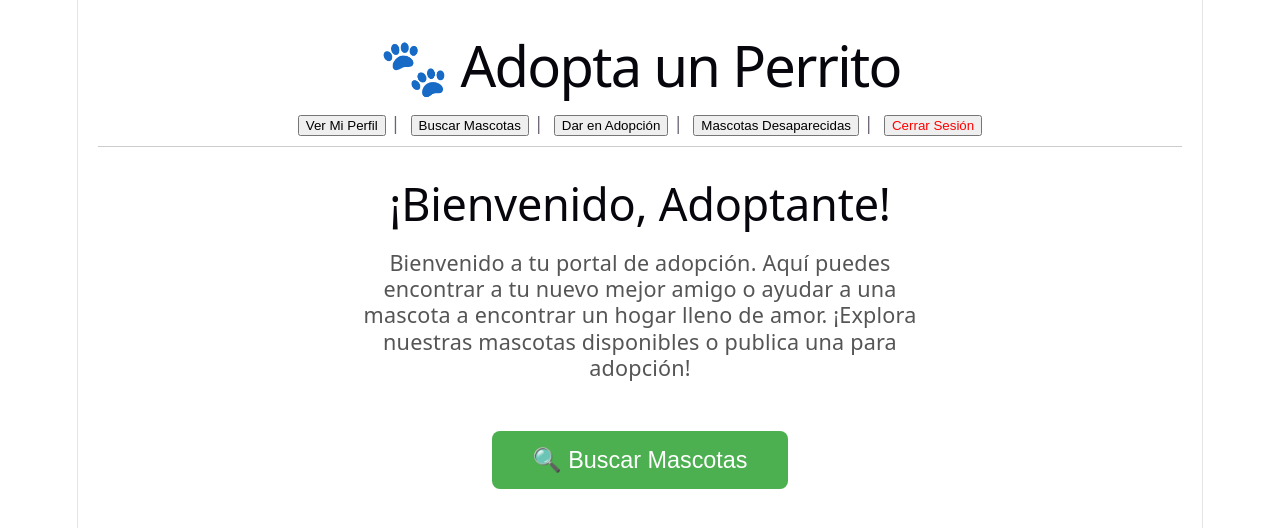
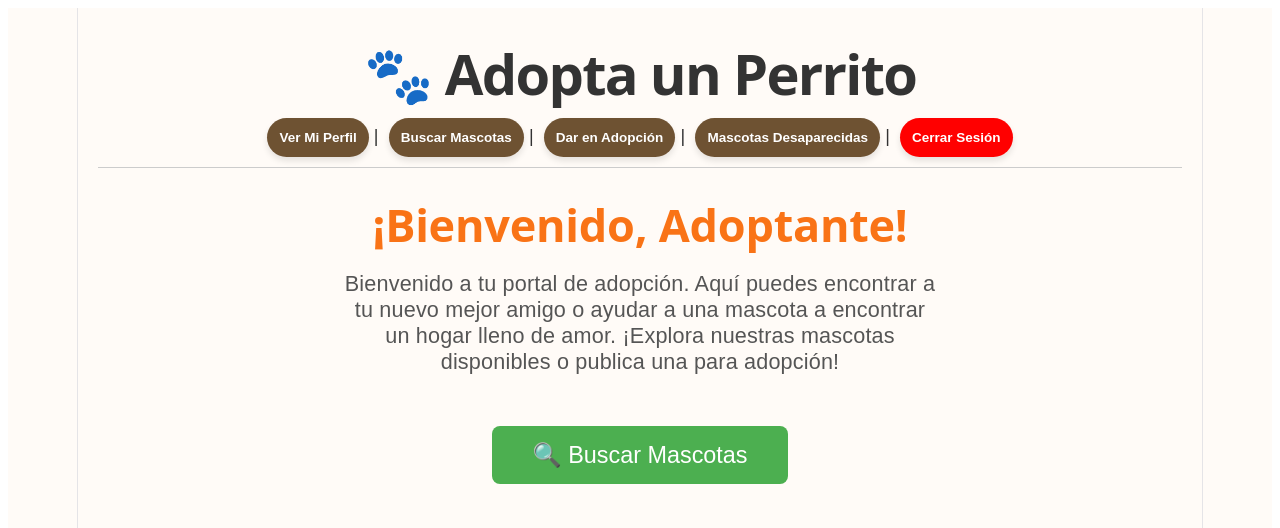
Before and after one commit to ids-fciencias-7009-2026-2/lambda-adopta-perrito-frontend, a React (Vite) app: page /home in a window 1280 px wide. Shown: the top 528 px of the page. Built offline with nearby package versions, Linux system fonts and the light colour scheme; sample sign-in values are in the browser's storage; the HTML template or start-up script is replaced by a standard one.

Commit message:
correcciones estéticas

```diff
--- a/src/App.css
+++ b/src/App.css
@@ -1,3 +1,6 @@
+
+
+
 .counter {
   font-size: 16px;
   padding: 5px 10px;
--- a/src/components/AgregarAnimal.jsx
+++ b/src/components/AgregarAnimal.jsx
@@ -90,16 +90,16 @@ const AgregarAnimal = () => {
             <header style={{ borderBottom: '1px solid #ccc', paddingBottom: '10px' }}>
                 <h1>🐾 Adopta un Perrito</h1>
                 <nav>
-                    <button onClick={() => navigate('/home')}>Home</button> |
-                    <button onClick={() => navigate('/perfil')} style={{ marginLeft: '10px' }}>Ver Mi Perfil</button> |
-                    <button onClick={() => navigate('/buscar')} style={{ marginLeft: '10px' }}>Buscar Mascotas</button> |
-                    <button onClick={handleLogout} style={{ marginLeft: '10px', color: 'red' }}>
+                    <button className="btn-principal" onClick={() => navigate('/home')}>Home</button> |
+                    <button className="btn-principal" onClick={() => navigate('/perfil')} style={{ marginLeft: '10px' }}>Ver Mi Perfil</button> |
+                    <button className="btn-principal" onClick={() => navigate('/buscar')} style={{ marginLeft: '10px' }}>Buscar Mascotas</button> |
+                    <button className="btn-principal btn-logout" onClick={handleLogout} style={{ marginLeft: '10px' }}>
                         Cerrar Sesión
                     </button>
                 </nav>
             </header>
 
-            {/* AQUÍ COMIENZA TU FORMULARIO ORIGINAL */}
+
             <div style={{ padding: '20px', maxWidth: '500px', margin: 'auto' }}>
                 <h2 style={{ marginTop: '20px' }}>Agregar Nueva Mascota</h2>
                 {error && <p style={{ color: 'red' }}>{error}</p>}
--- a/src/components/BuscarMascotas.jsx
+++ b/src/components/BuscarMascotas.jsx
@@ -149,10 +149,10 @@ const BuscarMascotas = () => {
             <header style={{ borderBottom: '1px solid #ccc', paddingBottom: '10px' }}>
                 <h1>🐾 Adopta un Perrito</h1>
                 <nav>
-                    <button onClick={() => navigate('/home')}>Home</button> |
-                    <button onClick={() => navigate('/perfil')} style={{ marginLeft: '10px' }}>Ver Mi Perfil</button> |
-                    <button onClick={() => navigate('/agregar-animal')} style={{ marginLeft: '10px' }}>Dar en Adopción</button> |
-                    <button onClick={handleLogout} style={{ marginLeft: '10px', color: 'red' }}>
+                    <button className="btn-principal" onClick={() => navigate('/home')}>Home</button> |
+                    <button className="btn-principal" onClick={() => navigate('/perfil')} style={{ marginLeft: '10px' }}>Ver Mi Perfil</button> |
+                    <button className="btn-principal" onClick={() => navigate('/agregar-animal')} style={{ marginLeft: '10px' }}>Dar en Adopción</button> |
+                    <button className="btn-principal btn-logout" onClick={handleLogout} style={{ marginLeft: '10px'}}>
                         Cerrar Sesión
                     </button>
                 </nav>
@@ -181,7 +181,7 @@ const BuscarMascotas = () => {
                         onChange={(e) => setCodigoPostal(e.target.value)}
                         style={{ padding: '8px' }}
                     />
-                    <button type="submit" disabled={loading} style={{ padding: '8px 15px', cursor: 'pointer' }}>
+                    <button className="btn-principal" type="submit" disabled={loading} style={{ padding: '8px 15px', cursor: 'pointer', fontSize: '0.8rem' }}>
                         {loading ? 'Buscando...' : 'Buscar'}
                     </button>
                 </form>
@@ -196,7 +196,7 @@ const BuscarMascotas = () => {
 
                 <div style={{ display: 'flex', justifyContent: 'center', gap: '20px', marginTop: '30px', flexWrap: 'wrap' }}>
                     {animales.map((animal) => (
-                        <div key={animal.id} style={{ border: '1px solid #ddd', padding: '15px', borderRadius: '8px', minWidth: '200px', maxWidth: '250px' }}>
+                        <div className="tarjeta" key={animal.id} style={{ border: '1px solid #ddd', padding: '15px', borderRadius: '8px', minWidth: '200px', maxWidth: '250px' }}>
                             {animal.fotoUrl && (
                                 <img
                                     src={`http://localhost:8080${animal.fotoUrl}`}
@@ -210,7 +210,7 @@ const BuscarMascotas = () => {
                             <p style={{ margin: '5px 0' }}><strong>CP:</strong> {animal.codigoPostal}</p>
                             <p style={{ margin: '5px 0' }}>
                                 <strong>Estado:</strong>{' '}
-                                <span style={{ color: animal.estado === 'ADOPTADO' ? 'green' : 'orange' }}>
+                                <span style={{ color: animal.estado === 'ADOPTADO' ? 'green' : '#F2E668' }}>
                                     {animal.estado}
                                 </span>
                             </p>
--- a/src/components/BuscarMascotasPerdidas.jsx
+++ b/src/components/BuscarMascotasPerdidas.jsx
@@ -95,10 +95,10 @@ const BuscarMascotasPerdidas = () => {
             <header style={{ borderBottom: '1px solid #ccc', paddingBottom: '10px' }}>
                 <h1>🐾 Mascotas Desaparecidas</h1>
                 <nav>
-                    <button onClick={() => navigate('/home')}>Home</button> |
-                    <button onClick={() => navigate('/buscar')} style={{ marginLeft: '10px' }}>Ver Adopciones</button> |
-                    <button onClick={() => navigate('/reportar-extravio')} style={{ marginLeft: '10px' }}>Reportar Extravío</button> |
-                    <button onClick={handleLogout} style={{ marginLeft: '10px', color: 'red' }}>
+                    <button className="btn-principal" onClick={() => navigate('/home')}>Home</button> |
+                    <button className="btn-principal" onClick={() => navigate('/buscar')} style={{ marginLeft: '10px' }}>Ver Adopciones</button> |
+                    <button className="btn-principal" onClick={() => navigate('/reportar-extravio')} style={{ marginLeft: '10px' }}>Reportar Extravío</button> |
+                    <button className="btn-principal btn-logout" onClick={handleLogout} style={{ marginLeft: '10px' }}>
                         Cerrar Sesión
                     </button>
                 </nav>
@@ -115,7 +115,7 @@ const BuscarMascotasPerdidas = () => {
                         onChange={(e) => setZona(e.target.value)}
                         style={{ padding: '8px', width: '250px' }}
                     />
-                    <button type="submit" disabled={loading} style={{ padding: '8px 15px', cursor: 'pointer' }}>
+                    <button className="btn-principal" type="submit" disabled={loading} style={{ padding: '8px 15px', cursor: 'pointer', fontSize: '0.85rem' }}>
                         {loading ? 'Buscando...' : 'Buscar'}
                     </button>
                 </form>
@@ -131,7 +131,7 @@ const BuscarMascotasPerdidas = () => {
                 {/* Grid de Tarjetas adaptado al DTO de MascotaDesaparecida */}
                 <div style={{ display: 'flex', justifyContent: 'center', gap: '20px', marginTop: '30px', flexWrap: 'wrap' }}>
                     {mascotas.map((mascota) => (
-                        <div key={mascota.id} style={{ border: '1px solid #ddd', padding: '15px', borderRadius: '8px', minWidth: '200px', maxWidth: '250px' }}>
+                        <div className="tarjeta" key={mascota.id} style={{ border: '1px solid #ddd', padding: '15px', borderRadius: '8px', minWidth: '200px', maxWidth: '250px' }}>
                             <img
                                 src={mascota.imagenUrl ? `http://localhost:8080${mascota.imagenUrl}` : 'https://via.placeholder.com/180'}
                                 alt={`Foto de ${mascota.nombre}`}
@@ -143,7 +143,7 @@ const BuscarMascotasPerdidas = () => {
                             <p style={{ margin: '5px 0' }}><strong>Zona:</strong> {mascota.zonaDesaparicion}</p>
                             <p style={{ margin: '5px 0' }}>
                                 <strong>Estado:</strong>{' '}
-                                <span style={{ color: mascota.encontrada ? 'green' : 'orange' }}>
+                                <span style={{ color: mascota.encontrada ? 'green' : 'red' }}>
                                     {mascota.encontrada ? 'RESCATADA / ENCONTRADA' : 'EXTRAVIADA'}
                                 </span>
                             </p>
--- a/src/components/DetalleAnimal.jsx
+++ b/src/components/DetalleAnimal.jsx
@@ -110,7 +110,7 @@ const DetalleAnimal = () => {
 
     return (
         <div style={{ maxWidth: '500px', margin: '40px auto', textAlign: 'center', padding: '20px' }}>
-            <button onClick={() => navigate('/buscar')} style={{ marginBottom: '20px', cursor: 'pointer' }}>
+            <button className="btn-principal" onClick={() => navigate('/buscar')} style={{ marginBottom: '20px', cursor: 'pointer', fontSize:'1rem' }}>
                 ← Volver a búsqueda
             </button>
 
--- a/src/components/DetalleMascotaPerdida.jsx
+++ b/src/components/DetalleMascotaPerdida.jsx
@@ -69,12 +69,13 @@ const DetalleMascotaPerdida = () => {
 
     return (
         <div style={{ padding: '20px', maxWidth: '600px', margin: 'auto', textAlign: 'center' }}>
-            <button onClick={() => navigate('/mascotas-desaparecidas')} style={{ float: 'left', marginBottom: '20px', cursor: 'pointer' }}>
+            <button className="btn-principal" onClick={() => navigate('/mascotas-desaparecidas')} style={{ marginBottom: '20px', cursor: 'pointer', fontSize: '1rem' }}>
                 ← Volver a la galería
             </button>
             <div style={{ clear: 'both' }}></div>
 
-            <h1 style={{ color: '#f44336' }}>🚨 Mascota Extraviada: {mascota.nombre}</h1>
+            <h1 style={{ color: '#f44336', lineHeight:'1'}}>🚨 Mascota Extraviada: <br />{
+                mascota.nombre}</h1>
 
             <img
                 src={mascota.imagenUrl ? `http://localhost:8080${mascota.imagenUrl}` : 'https://via.placeholder.com/300'}
@@ -82,7 +83,7 @@ const DetalleMascotaPerdida = () => {
                 style={{ width: '100%', maxHeight: '400px', objectFit: 'cover', borderRadius: '8px', margin: '20px 0' }}
             />
 
-            <div style={{ textAlign: 'left', backgroundColor: '#f9f9f9', padding: '20px', borderRadius: '8px', lineHeight: '1.6' }}>
+            <div style={{ textAlign: 'center', backgroundColor: '#f9f9f9', padding: '20px', borderRadius: '8px', lineHeight: '1.6' }}>
                 <p><strong>Especie:</strong> {mascota.especie}</p>
                 <p><strong>Raza:</strong> {mascota.raza || 'Mestizo / No especificada'}</p>
                 <p><strong>Edad aproximada:</strong> {mascota.edad !== null ? `${mascota.edad} años` : 'No especificada'}</p>
--- a/src/components/EditarPerfil.jsx
+++ b/src/components/EditarPerfil.jsx
@@ -137,8 +137,8 @@ const EditarPerfil = () => {
       <header style={{ borderBottom: '1px solid #ccc', paddingBottom: '10px' }}>
         <h1>🐾 Adopta un Perrito</h1>
         <nav>
-          <button onClick={() => navigate('/home')}>Home</button> |
-          <button onClick={handleLogout} style={{ marginLeft: '10px', color: 'red' }}>
+          <button className="btn-principal" onClick={() => navigate('/home')}>Home</button> |
+          <button className="btn-principal btn-logout" onClick={handleLogout} style={{ marginLeft: '10px'}}>
             Cerrar Sesión
           </button>
         </nav>
--- a/src/components/Home.jsx
+++ b/src/components/Home.jsx
@@ -39,11 +39,11 @@ const Home = () => {
       <header style={{ borderBottom: '1px solid #ccc', paddingBottom: '10px' }}>
         <h1>🐾 Adopta un Perrito</h1>
         <nav>
-          <button onClick={() => navigate('/perfil')}>Ver Mi Perfil</button> |
-          <button onClick={() => navigate('/buscar')} style={{ marginLeft: '10px' }}>Buscar Mascotas</button> |
-          <button onClick={() => navigate('/agregar-animal')} style={{ marginLeft: '10px' }}>Dar en Adopción</button> |
-          <button onClick={() => navigate('/mascotas-desaparecidas')} style={{ marginLeft: '10px' }}>Mascotas Desaparecidas</button> |
-          <button onClick={handleLogout} style={{ marginLeft: '10px', color: 'red' }}>
+          <button className="btn-principal" onClick={() => navigate('/perfil')}>Ver Mi Perfil</button> |
+          <button className="btn-principal" onClick={() => navigate('/buscar')} style={{ marginLeft: '10px' }}>Buscar Mascotas</button> |
+          <button className="btn-principal" onClick={() => navigate('/agregar-animal')} style={{ marginLeft: '10px' }}>Dar en Adopción</button> |
+          <button className="btn-principal" onClick={() => navigate('/mascotas-desaparecidas')} style={{ marginLeft: '10px' }}>Mascotas Desaparecidas</button> |
+          <button className="btn-principal btn-logout" onClick={handleLogout} style={{ marginLeft: '10px', color: 'white' }}>
             Cerrar Sesión
           </button>
         </nav>
@@ -53,7 +53,7 @@ const Home = () => {
 
         <div style={{ fontSize: '100px', marginTop: '20px' }}></div>
 
-        <h2 style={{ fontSize: '2.5rem' }}>¡Bienvenido, {user?.name}!</h2>
+        <h2 style={{ fontSize: '2.5rem'}}>¡Bienvenido, {user?.name}!</h2>
 
         {/* Descripción corta e intuitiva */}
         <div style={{ maxWidth: '600px', margin: '20px auto' }}>
--- a/src/components/Perfil.jsx
+++ b/src/components/Perfil.jsx
@@ -87,9 +87,9 @@ const Perfil = () => {
             <header style={{ borderBottom: '1px solid #ccc', paddingBottom: '10px' }}>
                 <h1>🐾 Adopta un Perrito</h1>
                 <nav>
-                    <button onClick={() => navigate('/home')}>Home</button> |
-                    <button onClick={() => navigate('/editar')} style={{ marginLeft: '10px' }}>Editar Datos</button> |
-                    <button onClick={handleLogout} style={{ marginLeft: '10px', color: 'red' }}>
+                    <button className="btn-principal" onClick={() => navigate('/home')}>Home</button> |
+                    <button className="btn-principal" onClick={() => navigate('/editar')} style={{ marginLeft: '10px' }}>Editar Datos</button> |
+                    <button className="btn-principal btn-logout" onClick={handleLogout} style={{ marginLeft: '10px'}}>
                         Cerrar Sesión
                     </button>
                 </nav>
@@ -108,7 +108,7 @@ const Perfil = () => {
                         maxWidth: '400px',
                         margin: '20px auto',
                         textAlign: 'left',
-                        backgroundColor: '#f9f9f9'
+                        backgroundColor: '#B09574'
                     }}>
                         <p><strong>Nombre:</strong> {usuario.nombre}</p>
                         <p><strong>Correo Electrónico:</strong> {usuario.email}</p>
@@ -124,7 +124,7 @@ const Perfil = () => {
                 ) : (
                     <div style={{ display: 'flex', justifyContent: 'center', gap: '20px', marginTop: '20px', flexWrap: 'wrap' }}>
                         {misAdopciones.map((animal) => (
-                            <div key={animal.id} style={{ border: '1px solid #ddd', padding: '15px', borderRadius: '8px', minWidth: '200px', maxWidth: '250px' }}>
+                            <div className="tarjeta" key={animal.id} style={{ border: '1px solid #ddd', padding: '15px', borderRadius: '8px', minWidth: '200px', maxWidth: '250px' }}>
                                 <img
                                     src={animal.fotoUrl ? `http://localhost:8080${animal.fotoUrl}` : 'https://via.placeholder.com/150'}
                                     alt={`Foto de ${animal.nombre}`}
@@ -160,7 +160,7 @@ const Perfil = () => {
                 ) : (
                     <div style={{ display: 'flex', justifyContent: 'center', gap: '20px', marginTop: '20px', flexWrap: 'wrap' }}>
                         {misPerdidas.map((mascota) => (
-                            <div key={mascota.id} style={{ border: '1px solid #ddd', padding: '15px', borderRadius: '8px', minWidth: '200px', maxWidth: '250px' }}>
+                            <div className="tarjeta" key={mascota.id} style={{ border: '1px solid #ddd', padding: '15px', borderRadius: '8px', minWidth: '200px', maxWidth: '250px' }}>
                                 <img
                                     src={mascota.imagenUrl ? `http://localhost:8080${mascota.imagenUrl}` : 'https://via.placeholder.com/180'}
                                     alt={`Foto de ${mascota.nombre}`}
--- a/src/components/ReportarExtravio.jsx
+++ b/src/components/ReportarExtravio.jsx
@@ -95,9 +95,9 @@ const ReportarExtravio = () => {
             <header style={{ borderBottom: '1px solid #ccc', paddingBottom: '10px' }}>
                 <h1>🐾 Mascotas Desaparecidas</h1>
                 <nav>
-                    <button onClick={() => navigate('/home')}>Home</button> |
-                    <button onClick={() => navigate('/mascotas-desaparecidas')} style={{ marginLeft: '10px' }}>Ver Mascotas Perdidas</button> |
-                    <button onClick={handleLogout} style={{ marginLeft: '10px', color: 'red' }}>
+                    <button className="btn-principal" onClick={() => navigate('/home')}>Home</button> |
+                    <button className="btn-principal" onClick={() => navigate('/mascotas-desaparecidas')} style={{ marginLeft: '10px' }}>Ver Mascotas Perdidas</button> |
+                    <button className="btn-principal btn-logout" onClick={handleLogout} style={{ marginLeft: '10px' }}>
                         Cerrar Sesión
                     </button>
                 </nav>
--- a/src/index.css
+++ b/src/index.css
@@ -51,7 +51,43 @@
 }
 
 body {
-  margin: 0;
+  background-color: #FFFBF7;
+  font-family: 'Arial', sans-serif;
+  color: #333;
+}
+
+p {
+    color: #431407
+}
+
+.tarjeta{
+    background-color: #B09574;
+}
+
+.btn-principal {
+  background-color: #6E5232;
+  color: white;
+  padding: 12px 12px;
+  font-size: 0.75rem;
+  font-weight: bold;
+  border: none;
+  border-radius: 50px;
+  cursor: pointer;
+  box-shadow: 0 4px 6px rgba(0, 0, 0, 0.1);
+  transition: all 0.3s ease;
+}
+
+.btn-principal:hover {
+  background-color: #574125;
+}
+
+.btn-logout {
+  background-color: red;
+  margin-left: 10px;
+}
+
+.btn-logout:hover {
+  background-color: #b91c1c;
 }
 
 #root {
@@ -69,8 +105,8 @@ body {
 h1,
 h2 {
   font-family: var(--heading);
-  font-weight: 500;
-  color: var(--text-h);
+  font-weight: bold;
+  color: '#574125';
 }
 
 h1 {
@@ -83,6 +119,7 @@ h1 {
   }
 }
 h2 {
+  color: #F97316;
   font-size: 24px;
   line-height: 118%;
   letter-spacing: -0.24px;
@@ -94,6 +131,8 @@ h2 {
 p {
   margin: 0;
 }
+
+
 
 code,
 .counter {
```
